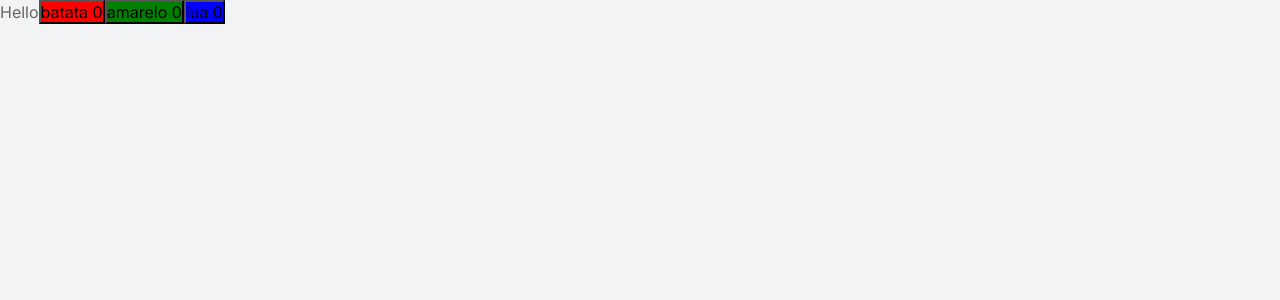
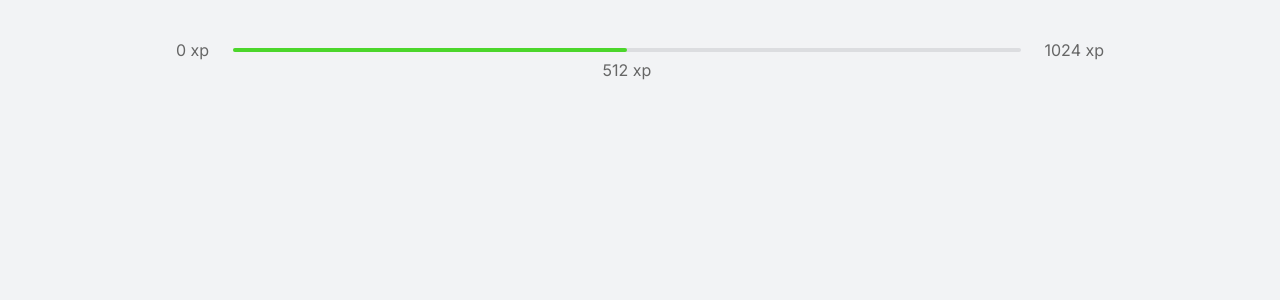
Before and after one commit to joaobispo2077/shakeit, a React (Create React App) app: page / in a window 1280 px wide. Shown: the top 300 px of the page. Built offline with nearby package versions, Linux system fonts and the light colour scheme.

Commit message:
style: added experience bar

```diff
--- a/src/App.tsx
+++ b/src/App.tsx
@@ -1,14 +1,11 @@
-import { Button } from "./components/Button";
+import { ExperienceBar } from "./components/ExperienceBar";
 
 import './styles/global.css';
 
 function App() {
   return (
-    <div className="App">
-      Hello
-      <Button color="red">batata</Button>
-      <Button color="green">amarelo</Button>
-      <Button color="blue">lua</Button>
+    <div className="container">
+      <ExperienceBar />
     </div>
   );
 }
--- a/src/components/Button.tsx
+++ /dev/null
@@ -1,22 +0,0 @@
-import { useState } from "react"
-
-interface ButtonProps {
-  color?: string;
-  children?: string;
-}
-
-export function Button(props: ButtonProps) {
-  const [counter, setCounter] = useState(0);
-
-
-  function incrementCounter() {
-    setCounter(counter + 1);
-  }
-  return (
-    <button
-    onClick={() => incrementCounter}
-    style={{backgroundColor: props.color}}>
-      {props.children} {counter}
-    </button>
-  )
-}
--- /dev/null
+++ b/src/components/ExperienceBar.tsx
@@ -0,0 +1,16 @@
+export function ExperienceBar() {
+  return (
+    <header className="experience-bar">
+      <span>0 xp</span>
+      <div>
+        <div style={{width: '50%'}}/>
+
+        <span
+          className="current-experience"
+          style={{left: '50%'}}
+        >512 xp</span>
+      </div>
+      <span>1024 xp</span>
+    </header>
+  )
+}
--- a/src/styles/global.css
+++ b/src/styles/global.css
@@ -47,3 +47,42 @@
   color: inherit;
   text-decoration: none;
 }
+
+.container {
+  height: 100vh;
+  max-width: 992px;
+  margin: 0 auto;
+  padding: 2.5rem 2rem;
+
+  display: flex;
+  flex-direction: column;
+}
+.experience-bar {
+  display: flex;
+  align-items: center;
+}
+
+.experience-bar span{
+  font-size: 1rem;
+}
+
+.experience-bar > div {
+  flex: 1;
+  height: 4px;
+  border-radius: 4px;
+  background: var(--gray-line);
+  margin: 0 1.5rem;
+  position: relative;
+}
+
+.experience-bar > div > div {
+  height: 4px;
+  border-radius: 4px;
+  background: var(--green);
+}
+
+span.current-experience {
+  position: absolute;
+  top: 12px;
+  transform: translateX(-50%);
+}
```
